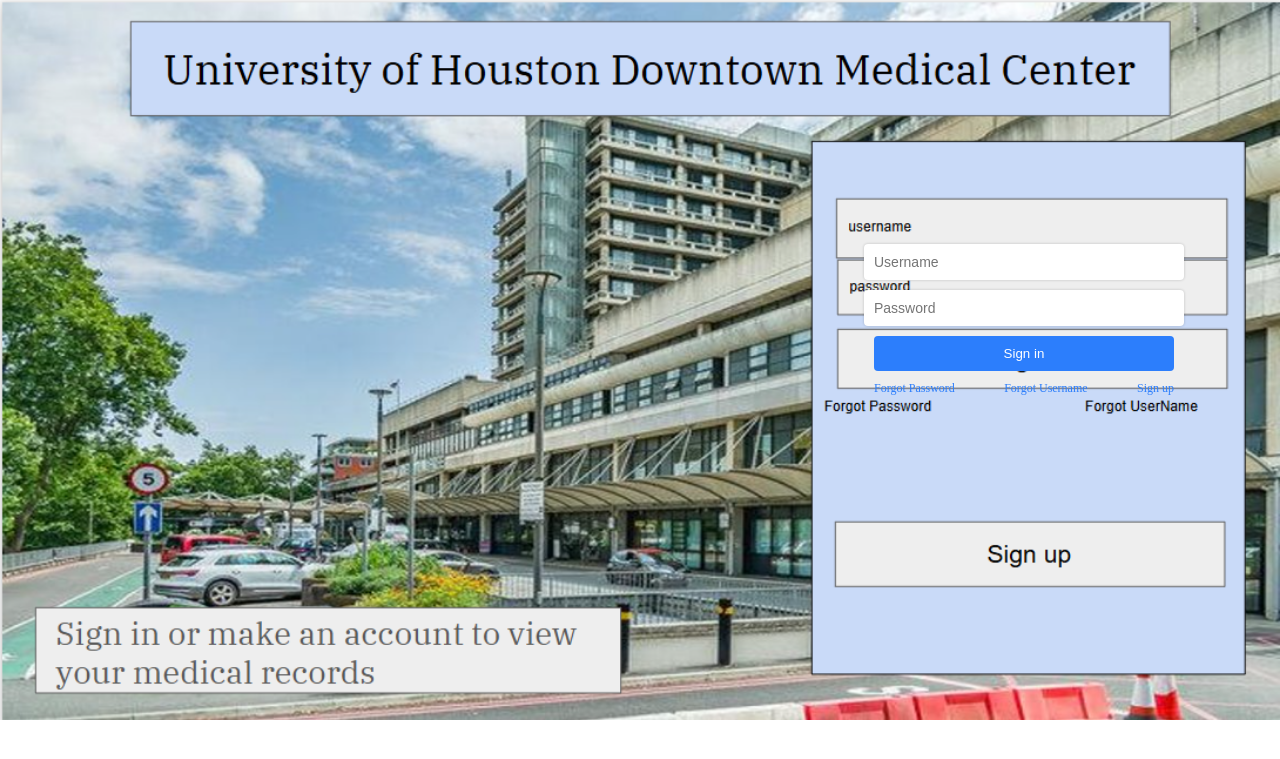
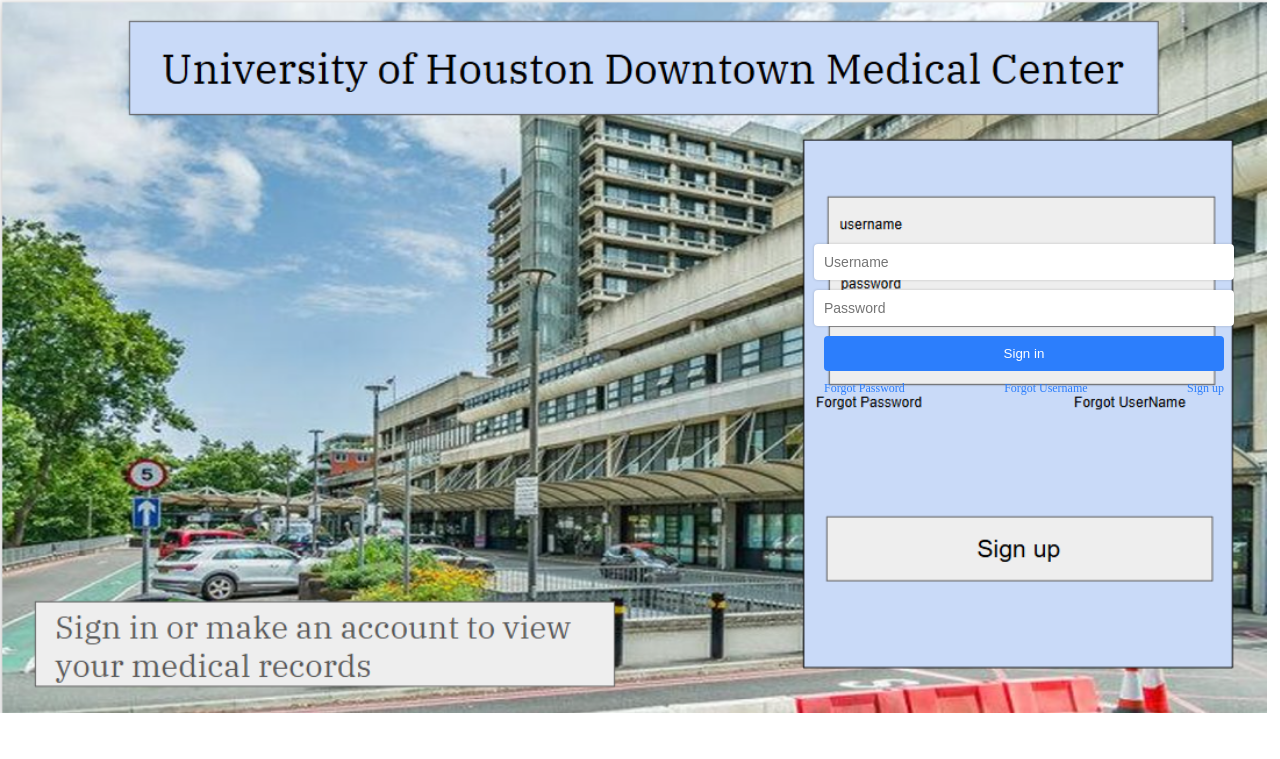
Before and after one commit to Confetti-pop/Software-engineering-project, a Flask app: page / in a window 1280 px wide. Shown: the top 759 px of the page. Run offline with Flask 3, Linux system fonts and the light colour scheme.

Commit message:
Update style.css

```diff
--- a/Medical_web/static/style.css
+++ b/Medical_web/static/style.css
@@ -7,8 +7,8 @@ body.blended-login {
 }
 
 .image-container img {
-    width: 100%;
-    height: 90%;
+    width: 99%;
+    height: 80%;
     object-fit: cover;
     display: block;
 }
@@ -19,7 +19,7 @@ body.blended-login {
     top: 40%; /* adjust based on your image */
     left: 80%; /* adjust based on your image */
     transform: translate(-50%, -50%);
-    width: 300px;
+    width: 400px;
     display: flex;
     flex-direction: column;
     align-items: center;
```
